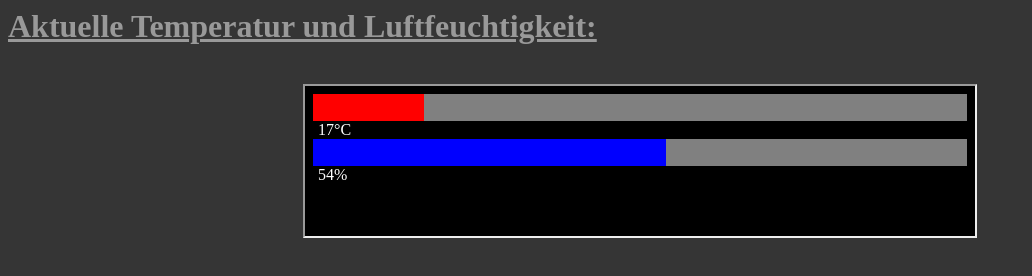
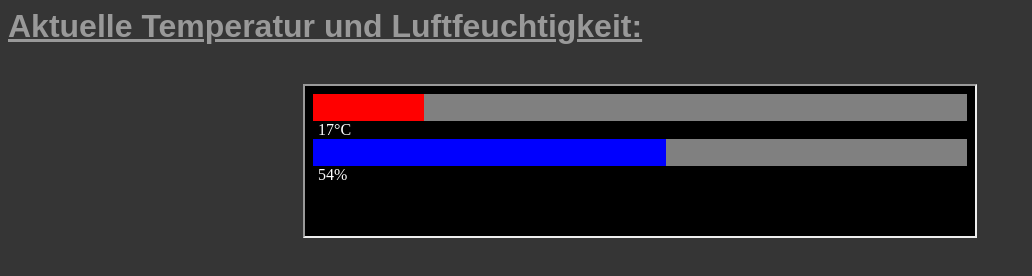
Before and after one commit to na1Ra/VP1-Website-PI, a plain HTML site: page index.html in a window 1280 px wide. Shown: the whole page, without its empty margins (0-1032 px from the left). Drawn offline with Linux system fonts and the light colour scheme.

Commit message:
Update index.html

```diff
--- a/index.html
+++ b/index.html
@@ -12,7 +12,7 @@
         </style>
     </head>
         <body>
-            <font face="URW Gothic Book" color="#999999"><h1><u>Aktuelle Temperatur und Luftfeuchtigkeit:</u></h1></font><br>
+            <font face="Arial" color="#999999"><h1><u>Aktuelle Temperatur und Luftfeuchtigkeit:</u></h1></font><br>
             <div class="center">
                 <iframe src="output.html" style="height: 25%;width:53%;"></iframe>
             </div>
```
